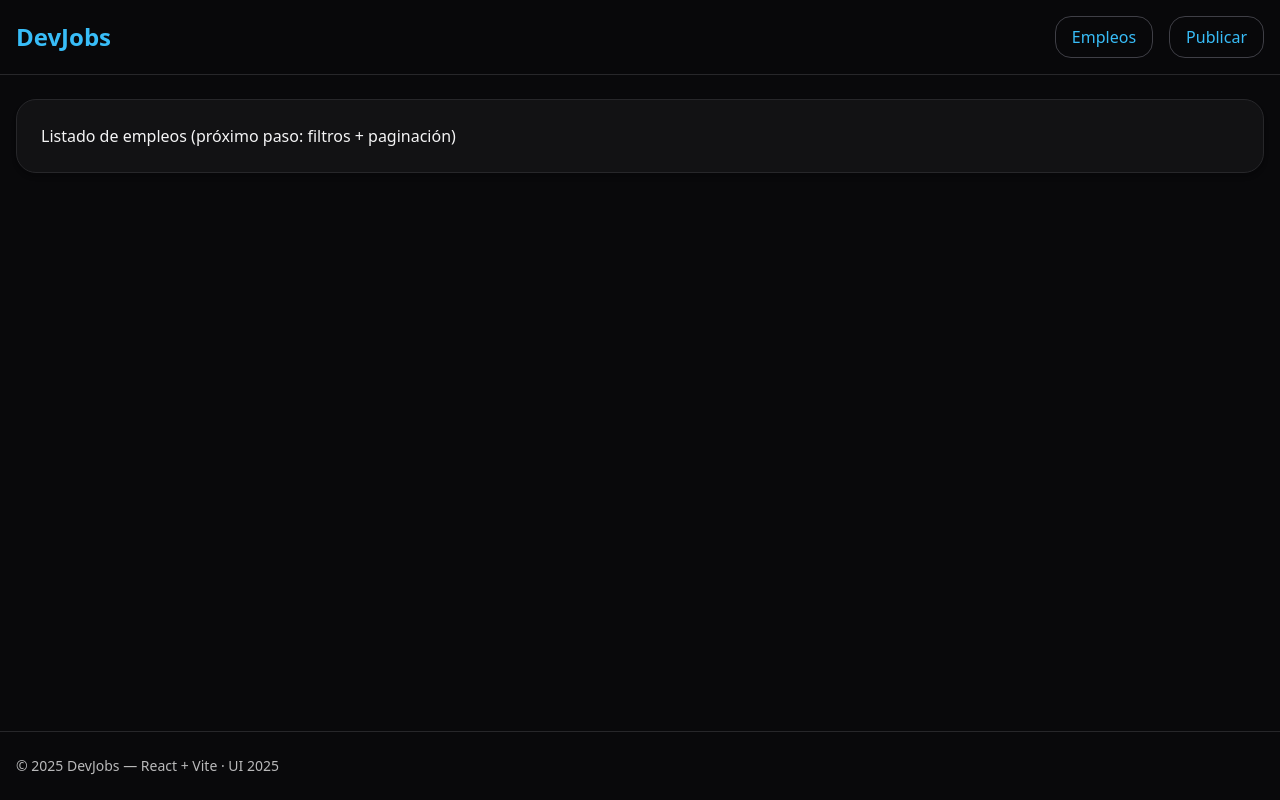
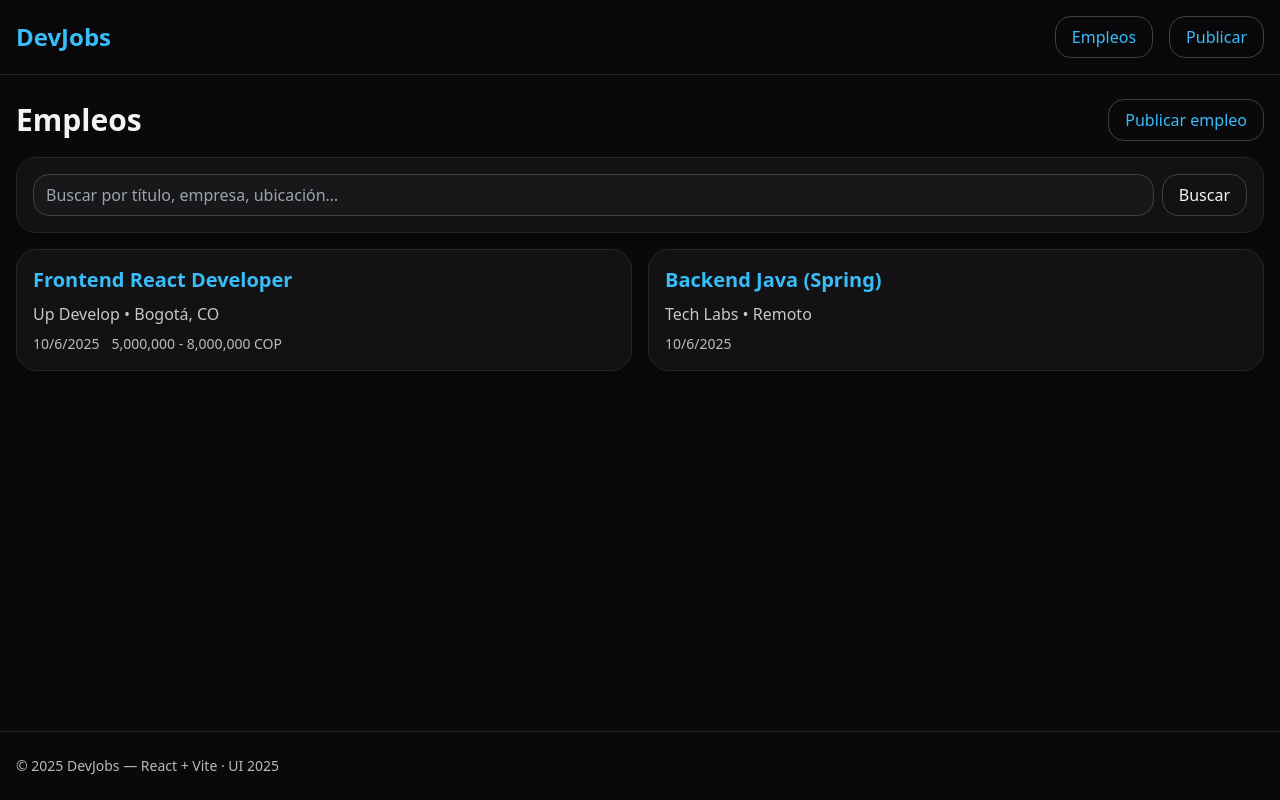
Before and after one commit to sergiosilva-dev/devjobs-frontend, a React (Vite) app: page /jobs in a window 1280 px wide. Built offline with nearby package versions, Linux system fonts and the light colour scheme.

Commit message:
feat(pages): Jobs list with search and pagination (mock data)

```diff
--- a/src/pages/Jobs.tsx
+++ b/src/pages/Jobs.tsx
@@ -1,9 +1,69 @@
+import { useEffect, useState } from 'react';
 import Seo from '../components/Seo';
+import JobCard from '../components/JobCard';
+import SearchBar from '../components/SearchBar';
+import Pagination from '../components/Pagination';
+import { listJobs } from '../lib/api';
+import { Job } from '../lib/schema';
+
 export default function Jobs() {
+  const [q, setQ] = useState('');
+  const [page, setPage] = useState(1);
+  const [pageSize] = useState(6);
+  const [total, setTotal] = useState(0);
+  const [items, setItems] = useState<Job[]>([]);
+  const [loading, setLoading] = useState(false);
+
+  async function load() {
+    setLoading(true);
+    try {
+      const res = await listJobs({ q, page, pageSize });
+      setItems(res.items);
+      setTotal(res.total);
+    } finally {
+      setLoading(false);
+    }
+  }
+
+  useEffect(() => {
+    load();
+  }, [page]);
   return (
     <>
       <Seo title="Empleos" description="Listado de ofertas de trabajo" />
-      <div className="card p-6">Listado de empleos (próximo paso: filtros + paginación)</div>
+      <div className="flex items-center justify-between mb-4 gap-3">
+        <h1 className="text-3xl font-semibold">Empleos</h1>
+        <a className="btn" href="/jobs/new">
+          Publicar empleo
+        </a>
+      </div>
+
+      <div className="card p-4 mb-4">
+        <SearchBar
+          value={q}
+          onChange={setQ}
+          onSubmit={() => {
+            setPage(1);
+            load();
+          }}
+        />
+      </div>
+
+      {loading ? (
+        <div className="card p-6">Cargando…</div>
+      ) : items.length === 0 ? (
+        <div className="card p-6">No se encontraron resultados.</div>
+      ) : (
+        <div className="grid md:grid-cols-2 gap-4">
+          {items.map((job) => (
+            <JobCard key={job.id} job={job} />
+          ))}
+        </div>
+      )}
+
+      <div className="mt-6">
+        <Pagination page={page} pageSize={pageSize} total={total} onChange={setPage} />
+      </div>
     </>
   );
 }
```
